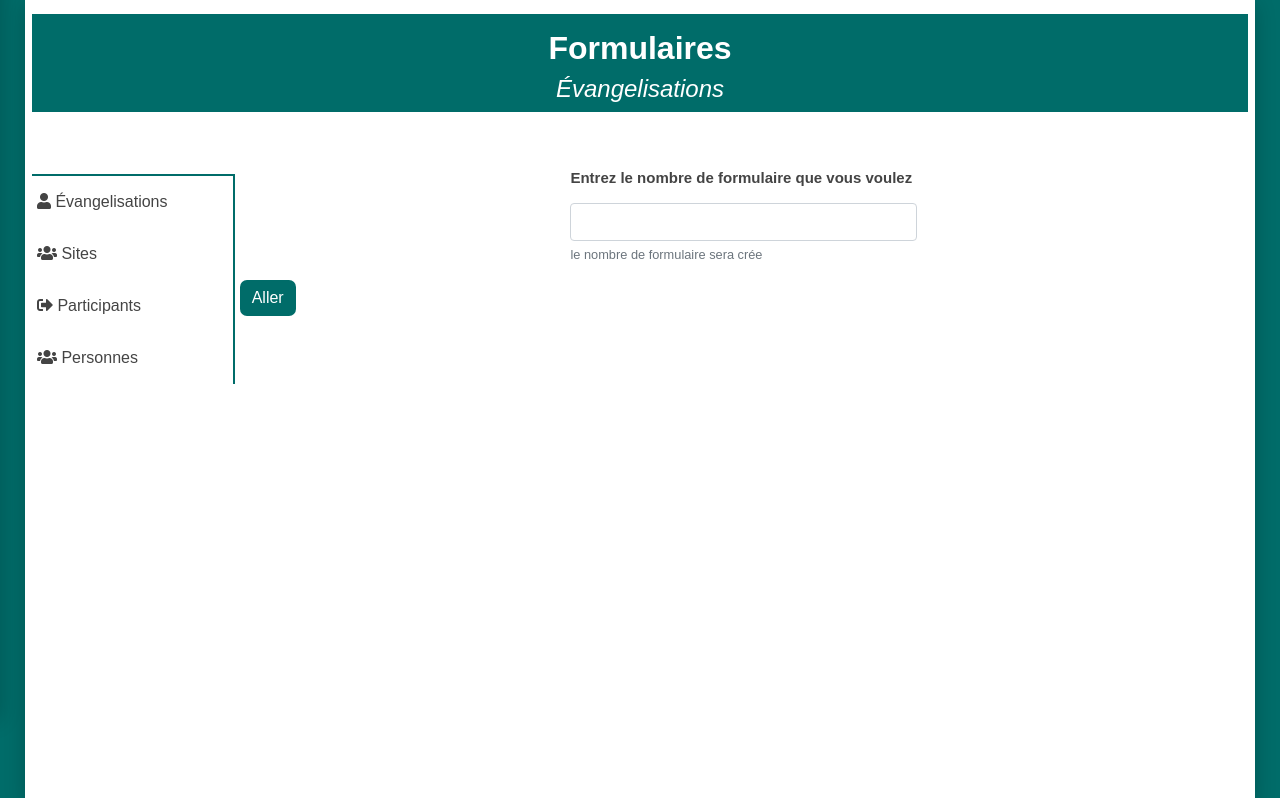
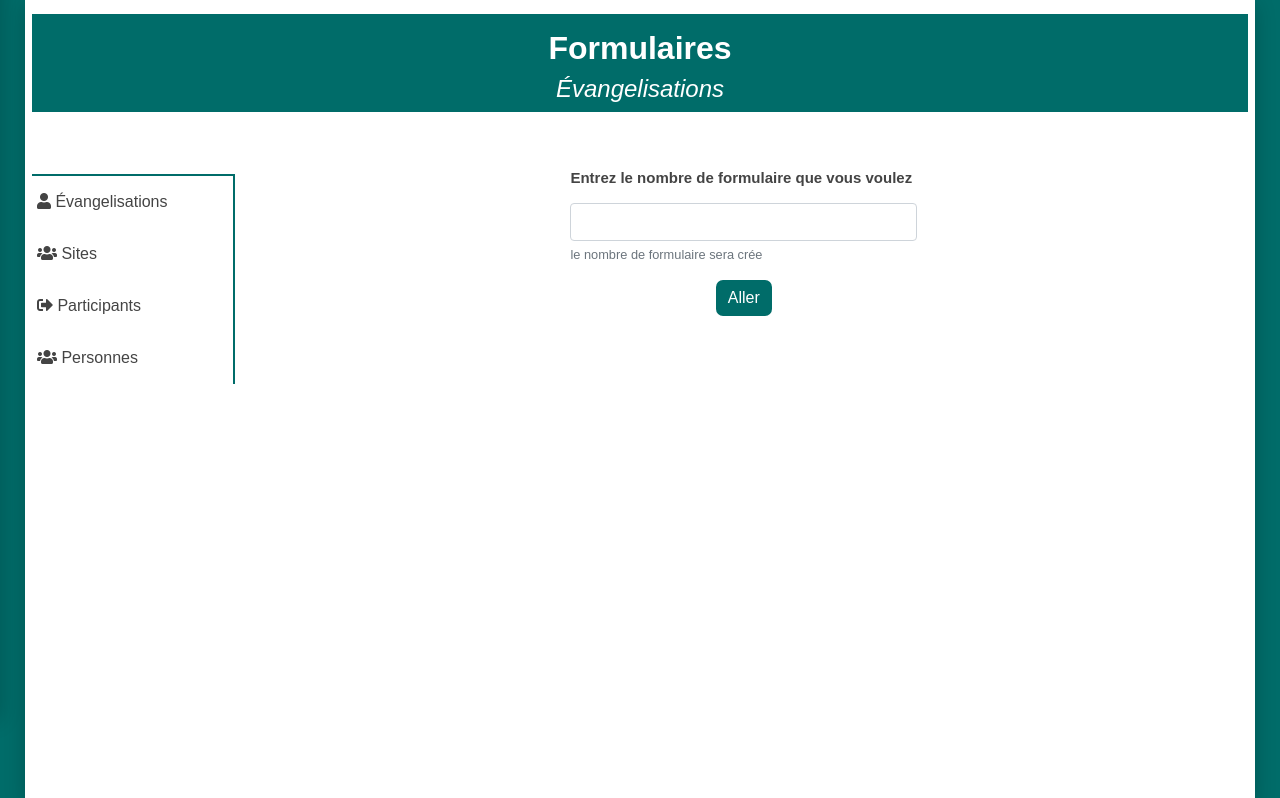
Before and after one commit to landryonana/evang-app-update-22-janv-2022, a Django app: page /evangelisation/ajouter/1/ in a window 1280 px wide. Shown: the part 86-884 px from the top of the page. Run offline with Django 3.2, Linux system fonts and the light colour scheme; some libraries are stand-ins or nearby versions.

Commit message:
Update form.html

```diff
--- a/evangelisation/templates/pages/form.html
+++ b/evangelisation/templates/pages/form.html
@@ -117,7 +117,9 @@ Assemblée EAUX PAISIBLES | évangelisation
                                 {% endfor %}
                             </div>
                         </div>
-                        <button type="submit" class="btn btn-success">Aller</button>
+                        <div class="form-btn-select">
+                            <button type="submit" class="btn btn-success">Aller</button>
+                        </div>
                         {% endfor %}
                     </form>
                 {% endif %}
```
